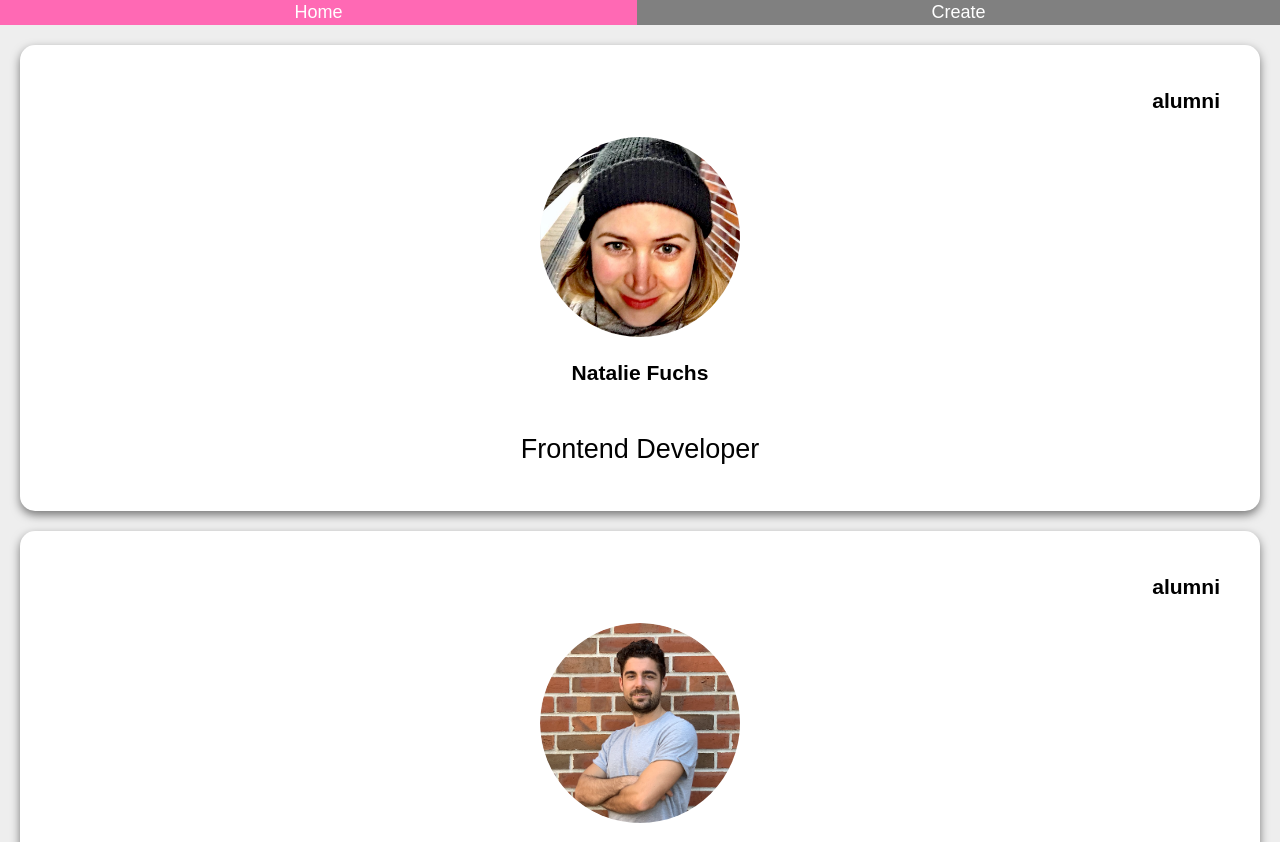
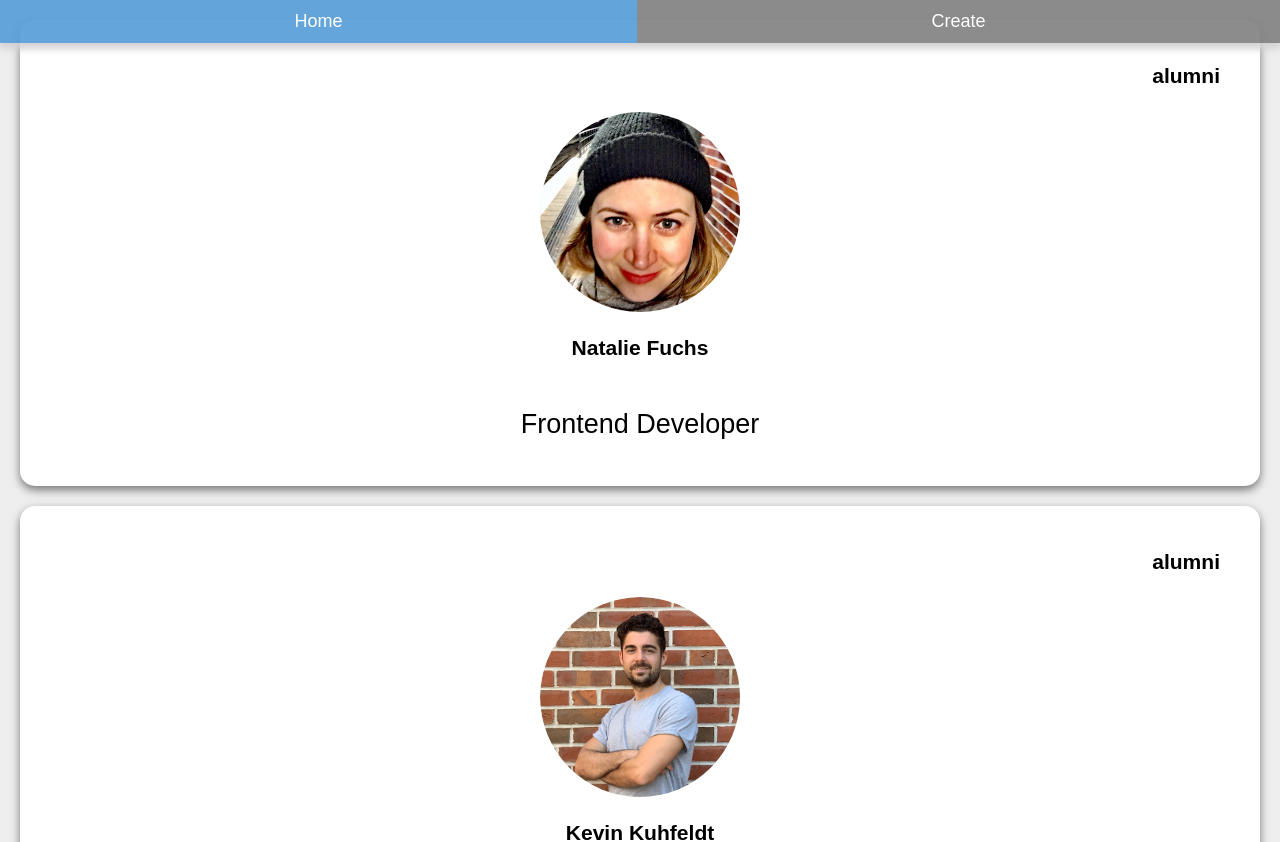
Before and after one commit to evabrinkmann/capstone-project, a React (Create React App) app: page / in a window 1280 px wide. Shown: the top 842 px of the page. Built offline with nearby package versions, Linux system fonts and the light colour scheme.

Commit message:
Navigation Style

```diff
--- a/src/Navigation.js
+++ b/src/Navigation.js
@@ -9,10 +9,12 @@ const Button = styled(NavLink)`
   display: flex;
   justify-content: center;
   align-items: center;
-  background: gray;
+  background: grey;
+  opacity: 0.9;
 
   &.active {
-    background: hotpink;
+    background: #549dd8;
+    opacity: 0.9;
   }
 `
 
@@ -20,6 +22,12 @@ const NavigationStyled = styled.nav`
   display: grid;
   grid-template-columns: repeat(2, auto);
   grid-column-end: 2;
+  position: fixed;
+  width: 100%;
+  z-index: 1;
+  top: 0;
+  line-height: 2.4;
+  box-shadow: 0 5px 7px 1px lightgrey;
 `
 
 export default function Navigation() {
```
